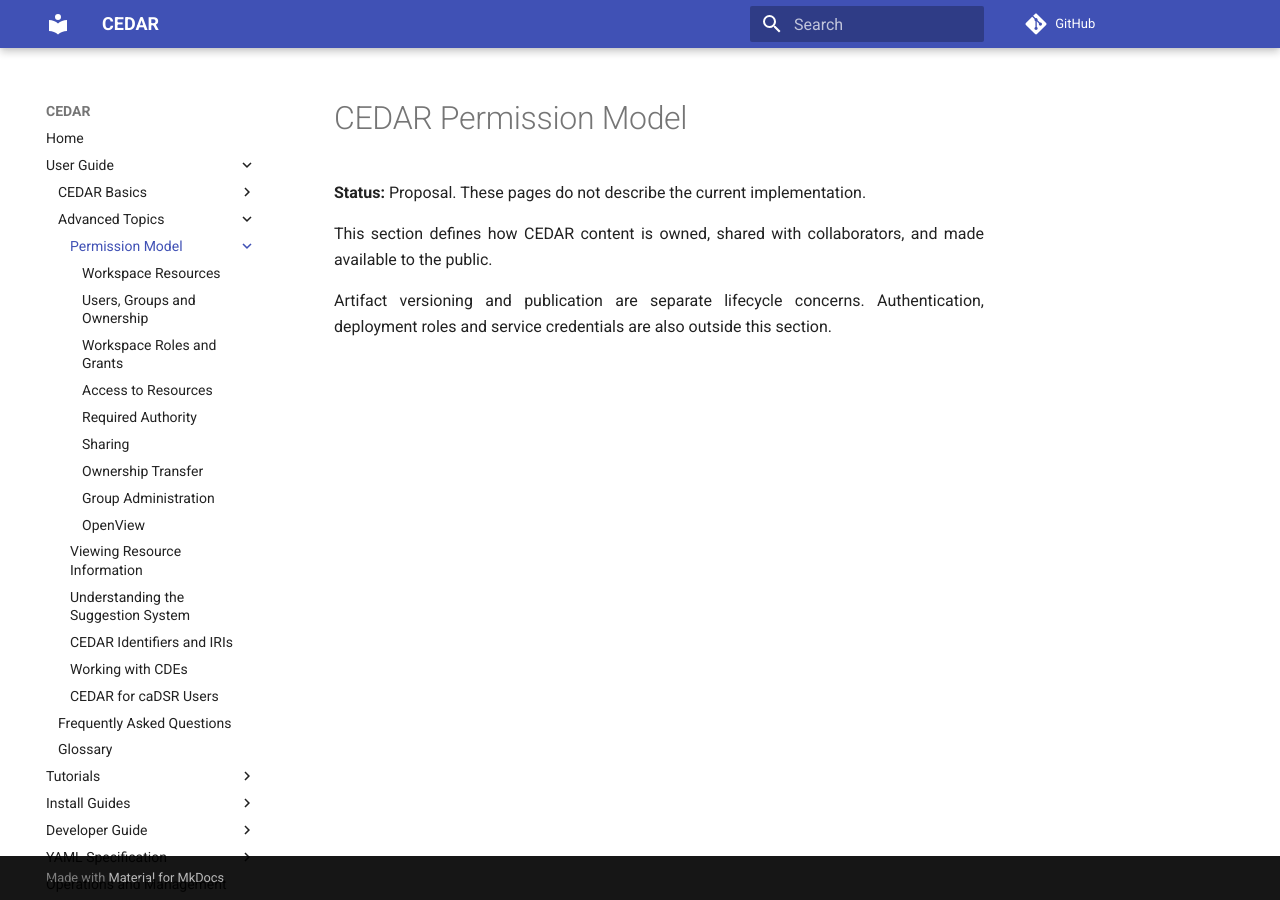
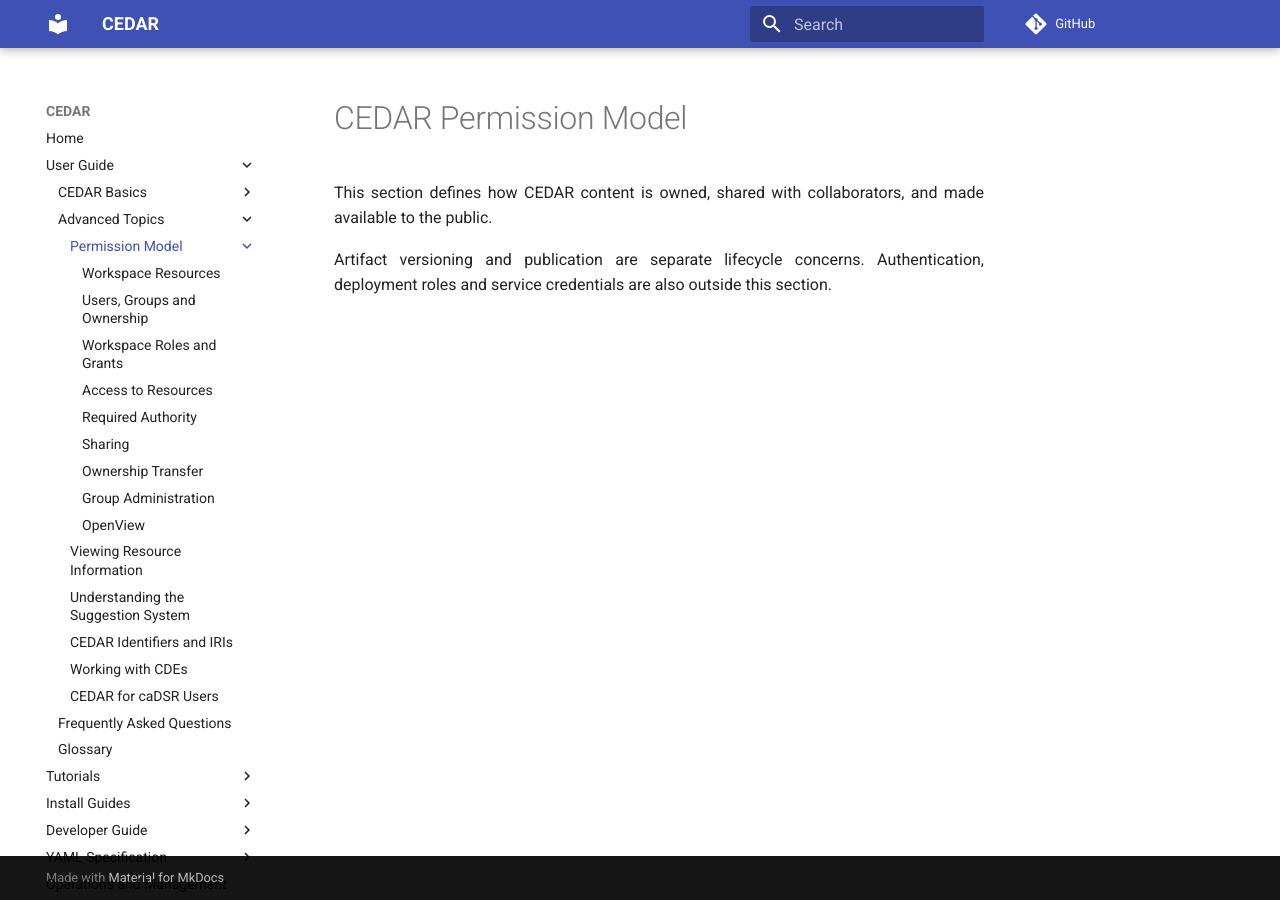
Before and after one commit to metadatacenter/cedar-mkdocs, an MkDocs documentation site: the page built from docs/user-guide/advanced-topics/permission-model/index.md, in a window 1280 px wide. Built offline with MkDocs 1.6.1 and Material for MkDocs 9.7.7, drawn with Linux system fonts in a browser that asks for light colours; comment, search, counter and statistics services are not loaded.

Commit message:
Update index.md
Remove "proposal"

```diff
--- a/docs/user-guide/advanced-topics/permission-model/index.md
+++ b/docs/user-guide/advanced-topics/permission-model/index.md
@@ -1,6 +1,4 @@
 # CEDAR Permission Model
-
-**Status:** Proposal. These pages do not describe the current implementation.
 
 This section defines how CEDAR content is owned, shared with collaborators, and made available to
 the public.
```
